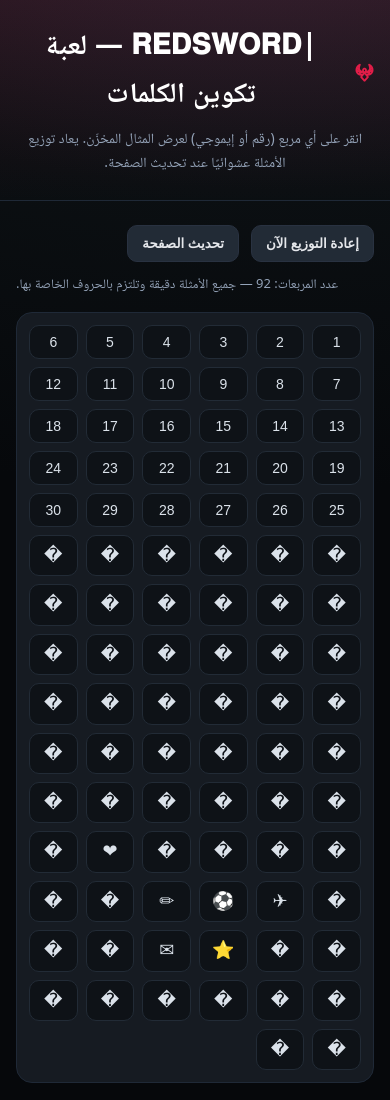
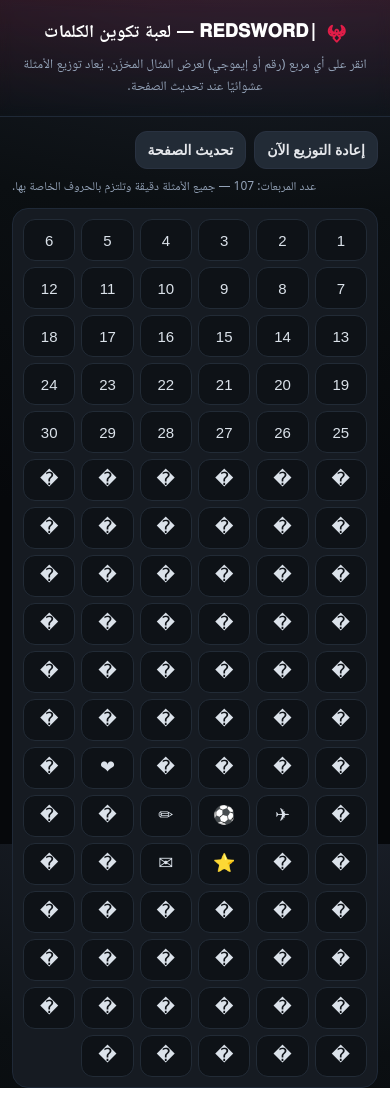
Before and after one commit to E-REDSWORD/Word-formation, a plain HTML site: page index.html in a window 390 px wide. Drawn offline with Linux system fonts and the light colour scheme.

Commit message:
Update index.html
تحديث

```diff
--- a/index.html
+++ b/index.html
@@ -2,7 +2,7 @@
 <html lang="ar" dir="rtl">
 <head>
   <meta charset="UTF-8" />
-  <meta name="viewport" content="width=device-width, initial-scale=1.0"/>
+  <meta name="viewport" content="width=device-width, initial-scale=1.0, maximum-scale=1"/>
   <title>ألعاب - 𖤍|𝐑𝐄𝐃𝐒𝐖𝐎𝐑𝐃 | لعبة تكوين الكلمات</title>
   <style>
     :root{
@@ -13,96 +13,105 @@
       --muted:#94a3b8;
       --good:#10b981;
       --grid:#161b22;
+      --card:#0e1217;
+      --border:#222b36;
     }
     *{box-sizing:border-box}
+    html,body{height:100%}
     body{
       margin:0;
-      font-family: "Cairo", system-ui, -apple-system, Segoe UI, Roboto, "Noto Naskh Arabic", Arial, sans-serif;
+      font-family:"Cairo", system-ui, -apple-system, Segoe UI, Roboto, "Noto Naskh Arabic", Arial, sans-serif;
       background: radial-gradient(1200px 600px at 70% -10%, #1f2430 0%, #0b0f12 50%, #06080b 100%);
       color:var(--text);
     }
     header{
-      padding:24px 16px;
+      padding:18px 14px;
       text-align:center;
       border-bottom:1px solid #1f2937;
       background:linear-gradient(180deg, rgba(225,29,72,.12), rgba(225,29,72,0));
+      position:sticky; top:0; z-index:10;
+      backdrop-filter:saturate(1.2) blur(6px);
     }
     header h1{
-      margin:0 0 8px;
-      font-size:28px;
-      letter-spacing:0.4px;
+      margin:0 0 6px;
+      font-size:20px;
+      letter-spacing:.2px;
+      display:inline-flex;
+      align-items:center;
+      gap:8px;
     }
     header p{
       margin:0;
       color:var(--muted);
-      font-size:14px;
+      font-size:13px;
     }
     .container{
-      max-width:1100px;
-      margin:24px auto;
-      padding:0 16px;
+      max-width:980px;
+      margin:14px auto 24px;
+      padding:0 12px;
     }
     .toolbar{
       display:flex;
-      gap:12px;
+      gap:8px;
       flex-wrap:wrap;
       align-items:center;
-      margin-bottom:16px;
+      margin-bottom:10px;
     }
     .toolbar button{
       background:var(--accent);
       color:#fff;
       border:none;
-      padding:10px 14px;
-      border-radius:10px;
+      padding:10px 12px;
+      border-radius:12px;
       cursor:pointer;
       font-weight:700;
       box-shadow:0 6px 16px rgba(225,29,72,.25);
+      font-size:14px;
     }
     .toolbar button.secondary{
       background:#222b36;
       color:var(--text);
       box-shadow:none;
       border:1px solid #293241;
+      font-weight:600;
     }
     .toolbar .note{
       color:var(--muted);
-      font-size:13px;
+      font-size:12px;
       margin-inline-start:auto;
     }
     .grid{
       display:grid;
       grid-template-columns: repeat(12, 1fr);
-      gap:8px;
+      gap:6px;
       background:var(--grid);
-      padding:12px;
+      padding:10px;
       border-radius:16px;
       border:1px solid #1f2937;
     }
     .cell{
-      background:#0e1217;
-      border:1px solid #222b36;
-      border-radius:10px;
+      background:var(--card);
+      border:1px solid var(--border);
+      border-radius:12px;
       padding:8px 6px;
       text-align:center;
       font-size:14px;
       cursor:pointer;
       user-select:none;
-      transition:transform .08s ease, box-shadow .12s ease, border-color .12s ease;
+      transition:transform .08s ease, box-shadow .12s ease, border-color .12s ease, background .12s ease;
       color:#dbe2ea;
+      min-height:38px;
+      display:flex; align-items:center; justify-content:center;
     }
     .cell:hover{
-      transform:translateY(-2px);
+      transform:translateY(-1px);
       border-color:#334155;
+      background:#121720;
       box-shadow:0 4px 12px rgba(0,0,0,.25);
     }
-    .cell .emoji{
-      font-size:18px;
-      display:block;
-      line-height:1.3;
-    }
+    .cell .emoji{font-size:18px; line-height:1.2}
     .panel{
-      margin-top:18px;
+      margin-top:12px;
       background:var(--panel);
       border:1px solid #1f2937;
       border-radius:16px;
@@ -112,13 +121,14 @@
       background:#121820;
       border-bottom:1px solid #1f2937;
       text-align:start;
+      padding:12px 14px;
     }
     .panel header h2{
       margin:0;
-      font-size:18px;
+      font-size:16px;
     }
-    .panel .content{
-      padding:16px;
+    .content{
+      padding:12px;
     }
     .letters{
       background:#0d1319;
@@ -126,15 +136,13 @@
       border-radius:12px;
       padding:10px 12px;
       margin-bottom:12px;
-      font-size:16px;
+      font-size:15px;
     }
-    .letters b{
-      color:#cbd5e1;
-    }
+    .letters b{color:#cbd5e1}
     .list{
       display:grid;
-      grid-template-columns: repeat(2, minmax(0,1fr));
-      gap:12px;
+      grid-template-columns: repeat(2, minmax(0, 1fr));
+      gap:10px;
     }
     .item{
       background:#0e141b;
@@ -144,31 +152,25 @@
     }
     .item h3{
       margin:0 0 6px;
-      font-size:15px;
+      font-size:14px;
       color:#cbd5e1;
     }
-    .answers{
-      color:#e2e8f0;
-      font-size:15px;
-    }
-    .answers .ok{
-      color:var(--good);
-      font-weight:700;
-    }
+    .answers{color:#e2e8f0; font-size:14px}
     .actions{
       display:flex;
       gap:8px;
-      padding:12px 16px;
+      padding:10px 12px;
       border-top:1px solid #1f2937;
       background:#11161b;
     }
     .actions button{
       padding:10px 12px;
-      border-radius:10px;
+      border-radius:12px;
       border:1px solid #293241;
       background:#222b36;
       color:var(--text);
       cursor:pointer;
+      font-size:14px;
     }
     .actions button.copy{
       background:var(--accent);
@@ -180,42 +182,37 @@
     .footer-note{
       color:var(--muted);
       font-size:12px;
-      padding:10px 16px;
+      padding:10px 12px;
       border-top:1px dashed #24303f;
       background:#0f1318;
     }
     .hidden{display:none}
-    .brand{
-      display:inline-flex;
-      align-items:center;
-      gap:8px;
-      font-weight:800;
-      color:#fff;
-    }
-    .brand .blade{
-      color:var(--accent);
-      font-size:20px;
-    }
+    .brand{display:inline-flex; align-items:center; gap:8px; font-weight:800; color:#fff}
+    .brand .blade{color:var(--accent); font-size:20px}
     @media (max-width:900px){
       .grid{grid-template-columns: repeat(8, 1fr);}
       .list{grid-template-columns: 1fr;}
+      header h1{font-size:18px}
     }
     @media (max-width:600px){
       .grid{grid-template-columns: repeat(6, 1fr);}
+      .cell{min-height:42px; font-size:15px}
+      .letters{font-size:16px}
+      .answers{font-size:15px}
     }
   </style>
 </head>
 <body>
   <header>
     <h1 class="brand"><span class="blade">𖤍</span>|𝐑𝐄𝐃𝐒𝐖𝐎𝐑𝐃 — لعبة تكوين الكلمات</h1>
-    <p>انقر على أي مربع (رقم أو إيموجي) لعرض المثال المخزّن. يعاد توزيع الأمثلة عشوائيًا عند تحديث الصفحة.</p>
+    <p>انقر على أي مربع (رقم أو إيموجي) لعرض المثال المخزّن. يُعاد توزيع الأمثلة عشوائيًا عند تحديث الصفحة.</p>
   </header>
 
   <div class="container">
     <div class="toolbar">
       <button id="shuffleBtn" class="secondary" title="إعادة توزيع الأمثلة">إعادة التوزيع الآن</button>
       <button id="reloadBtn" class="secondary" title="تحديث الصفحة">تحديث الصفحة</button>
-      <span class="note">عدد المربعات: 92 — جميع الأمثلة دقيقة وتلتزم بالحروف الخاصة بها.</span>
+      <span class="note">عدد المربعات: 107 — جميع الأمثلة دقيقة وتلتزم بالحروف الخاصة بها.</span>
     </div>
 
     <div id="grid" class="grid" aria-label="شبكة أمثلة اللعبة"></div>
@@ -240,40 +237,41 @@
 
   <script>
     // ————————————————
-    // بيانات مرجعية (قوائم عربية دقيقة)
+    // قوائم مرجعية عربية دقيقة
     // ————————————————
-
     const AR = {
       countries: [
         "السودان","لبنان","اليمن","سوريا","الأردن","عُمان","إيران","مصر",
-        "ليبيا","تونس","الجزائر","المغرب","العراق","البحرين","الكويت","قطر","تركيا"
+        "ليبيا","تونس","الجزائر","المغرب","العراق","البحرين","الكويت","قطر","تركيا","موريتانيا","فلسطين"
       ],
       capitals: [
-        "روما","بيروت","صنعاء","دمشق","عمان","الدوحة","المنامة","الرياض","القاهرة","بغداد","الجزائر","تونس","نواكشوط","طرابلس"
+        "روما","بيروت","صنعاء","دمشق","عمان","الدوحة","المنامة","الرياض","القاهرة",
+        "بغداد","الجزائر","تونس","نواكشوط","طرابلس","أنقرة","الرباط","الكويت"
       ],
       fruits: [
-        "رمان","ليمون","تفاح","موز","عنب","تين","تمر","مانجو","بطيخ","خوخ","كمثرى","كيوي"
+        "رمان","ليمون","تفاح","موز","عنب","تين","تمر","مانجو","بطيخ","خوخ","كمثرى","كيوي","فراولة"
       ],
       vegetables: [
-        "بصل","جزر","خيار","كوسة","فلفل","طماطم","بطاطس","باميا","لوبيا","نعناع","ملوخية","قرنبيط"
+        "بصل","جزر","خيار","كوسة","فلفل","طماطم","بطاطس","باميا","لوبيا","نعناع","ملوخية","قرنبيط","كرفس","سبانخ"
       ],
       male: [
-        "رامي","سامي","وليد","باسل","نور","ناصر","عماد","أمين","سليم","مراد","أنور","مازن","رائد","ليث"
+        "رامي","سامي","وليد","باسل","نور","ناصر","عماد","أمين","سليم","مراد","أنور","مازن","رائد","ليث","منير","نادر"
       ],
       female: [
-        "لينا","نوال","سمر","رنا","مروى","منى","رندا","نورا","ليان","ريم","سلوى","آمال","منار","سناء"
+        "لينا","نوال","سمر","رنا","مروى","منى","رندا","نورا","ليان","ريم","سلوى","آمال","منار","سناء","نادية","مريم"
       ],
       objects: [
-        "باب","قلم","كتاب","سيف","كرسي","هاتف","مفتاح","مصباح","منديل","كوب","طبق","ساعة","مرآة","حاسوب","سيارة"
+        "باب","قلم","كتاب","سيف","كرسي","هاتف","مفتاح","مصباح","منديل","كوب","طبق","ساعة","مرآة","حاسوب","سيارة","لوح","جرس","مغناطيس"
       ],
       animals: [
-        "أسد","أرنب","بومة","قط","كلب","نمر","حصان","جمل","غزال","فهد","ثور","بقر","قطة","ديك","بطة","حمامة","سمكة","ضفدع","ثعلب"
+        "أسد","أرنب","بومة","قط","كلب","نمر","حصان","جمل","غزال","فهد","ثور","بقرة","ديك","بطة","حمامة","سمكة","ضفدع","ثعلب","وزة","غزال"
       ],
       arabicLetters: Array.from("ابتثجحخدذرزسشصضطظعغفقكلمنهويةء")
     };
 
-    // بعض الكلمات تحتوي حروف لا نتوفر عليها في كل مثال، لذلك سنبني الأمثلة انطلاقًا من الكلمات ثم نستخرج الحروف.
-    // دالة استخراج حروف فريدة من الكلمات:
+    // ————————————————
+    // أدوات مساعدة
+    // ————————————————
     const uniqueLettersFrom = (words) => {
       const set = new Set();
       words.join("").split("").forEach(ch => {
@@ -282,7 +280,6 @@
       return Array.from(set);
     };
 
-    // اختيار عشوائي من مصفوفة:
     const pick = (arr, n=1) => {
       const copy = [...arr];
       const out = [];
@@ -293,21 +290,17 @@
       return out;
     };
 
-    // التحقق أن الكلمة تُبنى من مجموعة الحروف:
     const canBuild = (word, letters) => {
-      const pool = letters.slice();
-      for (const ch of word.split("")){
-        const i = pool.indexOf(ch);
-        if (i === -1) return false;
-        pool.splice(i,1);
-      }
-      return true;
+      // نتحقق من توفر كل حرف من كلمة ضمن مجموعة الحروف (تكرار الحرف لا يلزم، لأنها من حروف متاحة فحسب)
+      return word.split("").every(ch => letters.includes(ch));
     };
 
-    // توليد مثال واحد يفي بالقاعدة: دولة(ـان)، فاكهة(ـان)، خضار(ـان)، أولاد(ـان)، بنات(ـان)، جماد(ـان)، حيوانات(ـان)، عاصمة إن وجدت
-    // نبني الكلمات أولًا ثم الحروف كاتحادها لضمان صحة البناء.
+    const ensureBuildList = (list, letters) => list.filter(w => canBuild(w, letters));
+
+    // ————————————————
+    // توليد مثال واحد دقيق
+    // ————————————————
     function generateExample(){
-      // اختر 1 أو 2 لكل فئة
       const countries = pick(AR.countries, Math.random() < 0.7 ? 2 : 1);
       const fruits    = pick(AR.fruits,    Math.random() < 0.8 ? 2 : 1);
       const vegs      = pick(AR.vegetables,Math.random() < 0.8 ? 2 : 1);
@@ -316,12 +309,12 @@
       const objects   = pick(AR.objects,   Math.random() < 0.8 ? 2 : 1);
       const animals   = pick(AR.animals,   Math.random() < 0.8 ? 2 : 1);
 
-      // كوّن الحروف من كل الكلمات المختارة
+      // الحروف = اتحاد الحروف في الكلمات المختارة
       let letters = uniqueLettersFrom([
         ...countries, ...fruits, ...vegs, ...males, ...females, ...objects, ...animals
       ]);
 
-      // قلص/وسع عدد الحروف ليكون بين 8 و 12
+      // اضبط عدد الحروف بين 8 و 12
       if (letters.length > 12){
         letters = pick(letters, 12);
       } else if (letters.length < 8){
@@ -329,19 +322,18 @@
         letters = [...letters, ...extra];
       }
 
-      // تحقق من أن كل كلمة قابلة للبناء فعلاً بهذه الحروف (بعض التقليص قد يحذف حرفًا)
-      const ensureBuild = (list) => list.filter(w => canBuild(w, letters));
-      const cOK = ensureBuild(countries);
-      const fOK = ensureBuild(fruits);
-      const vOK = ensureBuild(vegs);
-      const mOK = ensureBuild(males);
-      const feOK= ensureBuild(females);
-      const oOK = ensureBuild(objects);
-      const aOK = ensureBuild(animals);
+      // تأكد أن كل كلمة قابلة للبناء من الحروف بعد التقليص
+      const cOK = ensureBuildList(countries, letters);
+      const fOK = ensureBuildList(fruits, letters);
+      const vOK = ensureBuildList(vegs, letters);
+      const mOK = ensureBuildList(males, letters);
+      const feOK= ensureBuildList(females, letters);
+      const oOK = ensureBuildList(objects, letters);
+      const aOK = ensureBuildList(animals, letters);
 
-      // إن فُقدت عناصر بسبب التقليص، عُوضها بكلمات بديلة من نفس الفئة تتوافق مع الحروف الحالية
-      function refill(target, sourceList, preferTwo=true){
-        const need = preferTwo ? 2 : 1;
+      // حاول تعويض الناقص إن لزم
+      function refill(target, sourceList, wantTwo){
+        const need = wantTwo ? 2 : 1;
         if (target.length >= need) return target;
         const options = sourceList.filter(w => canBuild(w, letters) && !target.includes(w));
         while (target.length < need && options.length){
@@ -358,72 +350,68 @@
       const finalObjects   = refill(oOK, AR.objects, true);
       const finalAnimals   = refill(aOK, AR.animals, true);
 
-      // عاصمة: نضيفها فقط إذا كانت قابلة للبناء من نفس الحروف
+      // العواصم: اختيار واحدة فقط إن كانت قابلة للبناء
       const capsOptions = AR.capitals.filter(w => canBuild(w, letters));
       const caps = capsOptions.length ? [capsOptions[Math.floor(Math.random()*capsOptions.length)]] : [];
 
       return {
         letters,
         categories: [
-          { title: "استخرج اسم دولتان", answers: finalCountries.slice(0,2) },
-          { title: "استخرج اسم فاكهتان", answers: finalFruits.slice(0,2) },
-          { title: "استخرج اسم نوعين خضار", answers: finalVegs.slice(0,2) },
-          { title: "استخرج أسماء 2 أولاد", answers: finalMales.slice(0,2) },
-          { title: "استخرج 2 أسماء بنات", answers: finalFemales.slice(0,2) },
-          { title: "استخرج 2 جماد", answers: finalObjects.slice(0,2) },
-          { title: "استخرج اسماء 2 حيوانات", answers: finalAnimals.slice(0,2) },
-          { title: "استخرج اسم عاصمة دولة", answers: caps.slice(0,1) } // تُعرض فقط إن وجدت
+          { key: "countries", type: "دولة", titleTwo: "استخرج اسم دولتان", answers: finalCountries.slice(0,2) },
+          { key: "fruits",    type: "فاكهة", titleTwo: "استخرج اسم فاكهتان", answers: finalFruits.slice(0,2) },
+          { key: "vegetables",type: "نوع خضار", titleTwo: "استخرج اسم نوعين خضار", answers: finalVegs.slice(0,2) },
+          { key: "male",      type: "ولد", titleTwo: "استخرج أسماء 2 أولاد", answers: finalMales.slice(0,2) },
+          { key: "female",    type: "بنت", titleTwo: "استخرج 2 أسماء بنات", answers: finalFemales.slice(0,2) },
+          { key: "objects",   type: "جماد", titleTwo: "استخرج 2 جماد", answers: finalObjects.slice(0,2) },
+          { key: "animals",   type: "حيوان", titleTwo: "استخرج اسماء 2 حيوانات", answers: finalAnimals.slice(0,2) },
+          { key: "capitals",  type: "عاصمة دولة", titleTwo: "استخرج اسم عاصمة دولة", answers: caps.slice(0,1) }
         ]
       };
     }
 
-    // لتأكيد الدقة، سنولد 92 مثالًا ونضمن أن كل فئة لديها على الأقل عنصر واحد،
-    // والعاصمة قد تكون غائبة إن لم يمكن بناؤها من الحروف.
-    function generateExamples92(){
+    // ————————————————
+    // توليد 107 مثالًا مع فحص الدقة
+    // ————————————————
+    function generateExamples(count=107){
       const examples = [];
       let safety = 0;
-      while (examples.length < 92 && safety < 500){
+      while (examples.length < count && safety < count*8){
         const ex = generateExample();
-        // تحقُّق: كل الفئات الأساسية يجب أن تحتوي ≥1 إجابة
+        // تأكد أن الفئات الأساسية (عدا العاصمة) لديها على الأقل عنصر واحد
         const essentialOK = ex.categories.slice(0,7).every(cat => cat.answers.length >= 1);
         if (essentialOK){
           examples.push(ex);
         }
         safety++;
       }
-      // إذا لأي سبب لم نصل 92، نعيد المحاولة بزيادة السقف
-      while (examples.length < 92){
+      while (examples.length < count){
         examples.push(generateExample());
       }
       return examples;
     }
 
     // ————————————————
-    // شبكة 92 مربّعًا (أرقام + إيموجيّات)
+    // شبكة 107 مربّعًا
     // ————————————————
-
     const CELLS = [
       // 30 أرقام
       ...Array.from({length:30}, (_,i)=>({label:String(i+1)})),
-      // 20 حيوانات (من طلبك)
+      // 20 حيوانات
       ..."🐘🦒🦁🦌🐪🦘🐎🐄🐸🐟🐢🐍🐈🐀🐓🦆🕊🦋🐌🐇".split("").map(e=>({label:e, isEmoji:true})),
-      // 19 رموز/أشياء
+      // 19 رموز
       ..."❤👁✈⚽✏🪶🌛⭐✉📞📷🔍🧲💣🔑🔒🏠💼🎵💡".split("").map(e=>({label:e, isEmoji:true})),
-      // 21 فواكه/خضار إيموجي (المجموعة المقدمة + اثنان إضافيان للوصول إلى 92)
-      ..."🍓🍎🍉🥭🍍🍌🍇🥝🍋🥥🫚🥕🧅🥔🍄‍🟫🥒🥑🧄🫑🥬🌽".split("").map(e=>({label:e, isEmoji:true})),
-      // لإكمال إلى 92: رقمان إضافيان
-      {label:"31"},{label:"32"}
-    ].slice(0,92);
+      // 22 فواكه/خضار
+      ..."🍓🍎🍉🥭🍍🍌🍇🥝🍋🥥🫚🥕🧅🥔🍄🟫🥒🥑🧄🫑🥬🌽".split("").map(e=>({label:e, isEmoji:true})),
+      // 16 أعلام دول
+      ..."🇸🇦🇾🇪🇦🇷🇨🇦🇫🇷🇬🇧🇮🇶🇺🇲🇯🇵🇪🇦🇩🇿🇩🇪🇪🇬🇲🇦🇦🇪".split("").map(e=>({label:e, isEmoji:true}))
+    ].slice(0,107);
 
-    // أمثلة 92 مع التوزيع العشوائي
-    let EXAMPLES = generateExamples92();
-
-    // عند إعادة التوزيع: نعيد خلط الأمثلة مع الخلايا
+    // أمثلة 107 مع التوزيع العشوائي
+    let EXAMPLES = generateExamples(107);
     let cellToExampleIndex = [];
 
     function shuffleMapping(){
       const indices = Array.from({length: EXAMPLES.length}, (_,i)=>i);
-      // خلط عشوائي بسيط
       for (let i = indices.length - 1; i > 0; i--){
         const j = Math.floor(Math.random() * (i+1));
         [indices[i], indices[j]] = [indices[j], indices[i]];
@@ -444,6 +432,51 @@
       });
     }
 
+    // ————————————————
+    // نص منسوخ ذكي حسب عدد الإجابات
+    // ————————————————
+    function promptText(type, count){
+      // صياغة مطابقة لملاحظتك:
+      // 0: لا يوجد استخراج لاسم (…)
+      // 1: استخرج اسم (…) واحدة
+      // 2: استخرج اسم (…) اثنتان أو صياغة الفئة الخاصة إن رغبت
+      const mapZero = {
+        "دولة":"لا يوجد استخراج لاسم دولة",
+        "فاكهة":"لا يوجد استخراج لاسم فاكهة",
+        "نوع خضار":"لا يوجد استخراج لاسم نوع خضار",
+        "ولد":"لا يوجد استخراج لاسم ولد",
+        "بنت":"لا يوجد استخراج لاسم بنت",
+        "جماد":"لا يوجد استخراج لاسم جماد",
+        "حيوان":"لا يوجد استخراج لاسم حيوان",
+        "عاصمة دولة":"لا يوجد استخراج لاسم عاصمة دولة"
+      };
+      const mapOne = {
+        "دولة":"استخرج اسم دولة واحدة",
+        "فاكهة":"استخرج اسم فاكهة واحدة",
+        "نوع خضار":"استخرج اسم نوع خضار واحد",
+        "ولد":"استخرج اسم ولد واحد",
+        "بنت":"استخرج اسم بنت واحدة",
+        "جماد":"استخرج اسم جماد واحد",
+        "حيوان":"استخرج اسم حيوان واحد",
+        "عاصمة دولة":"استخرج اسم عاصمة دولة"
+      };
+      const mapTwo = {
+        "دولة":"استخرج اسم دولتان",
+        "فاكهة":"استخرج اسم فاكهتان",
+        "نوع خضار":"استخرج اسم نوعين خضار",
+        "ولد":"استخرج اسمي ولدين",
+        "بنت":"استخرج اسمي بنتين",
+        "جماد":"استخرج اسمين جماد",
+        "حيوان":"استخرج اسمين حيوانات",
+        "عاصمة دولة":"استخرج اسم عاصمة دولة"
+      };
+      if (count === 0) return mapZero[type] || `لا يوجد استخراج لاسم ${type}`;
+      if (count === 1) return mapOne[type] || `استخرج اسم ${type} واحدة`;
+      if (count === 2) return mapTwo[type] || `استخرج اسم ${type} اثنتان`;
+      // حالات نادرة (>2)
+      return `استخرج ${count} ${type}`;
+    }
+
     function showExample(cellIndex){
       const exampleIndex = cellToExampleIndex[cellIndex];
       const ex = EXAMPLES[exampleIndex];
@@ -451,17 +484,16 @@
       const lettersBox = document.getElementById("lettersBox");
       const itemsList = document.getElementById("itemsList");
 
-      const lettersLine = "الحروف: \n[ " + ex.letters.join("، ") + " ]";
       lettersBox.innerHTML = `<b>الحروف:</b> [ ${ex.letters.join("، ")} ]`;
+      itemsList.innerHTML = "";
 
-      itemsList.innerHTML = "";
       ex.categories.forEach(cat=>{
-        // لا نعرض "العاصمة" إذا لم توجد إجابة
-        if (cat.title.includes("عاصمة") && cat.answers.length === 0) return;
+        // عرض العناصر في شاشة اللعبة: لا نعرض فئة العاصمة إن كانت بلا إجابة
+        if (cat.key === "capitals" && cat.answers.length === 0) return;
         const item = document.createElement("div");
         item.className = "item";
         const h3 = document.createElement("h3");
-        h3.textContent = cat.title;
+        h3.textContent = promptText(cat.type, cat.answers.length);
         const p = document.createElement("div");
         p.className = "answers";
         p.innerHTML = cat.answers.length ? cat.answers.join(" - ") : `<span class="ok">—</span>`;
@@ -470,7 +502,7 @@
         itemsList.appendChild(item);
       });
 
-      // إعداد النسخ بدون إجابات
+      // زر النسخ (بدون إجابات) مع صياغة دقيقة
       const copyBtn = document.getElementById("copyBtn");
       copyBtn.onclick = ()=>{
         const lines = [];
@@ -480,13 +512,15 @@
         lines.push("الحروف : ");
         lines.push("[ " + ex.letters.join("، ") + " ]");
         ex.categories.forEach(cat=>{
-          if (cat.title.includes("عاصمة") && cat.answers.length === 0) return;
-          lines.push(cat.title);
+          // في النص المنسوخ: نكتب جملة بحسب عدد الإجابات
+          const line = promptText(cat.type, cat.answers.length);
+          // بالنسبة للعاصمة: تُدرج فقط إذا كان count>=1 (كما طلبت: "يطلبها فقط إن وجد")
+          if (cat.key === "capitals" && cat.answers.length === 0) return;
+          lines.push(line);
         });
         lines.push("______________");
         const text = lines.join("\n");
         navigator.clipboard.writeText(text).then(()=>{
-          // اختياري: تأكيد صغير
           copyBtn.textContent = "تم النسخ ✅";
           setTimeout(()=> copyBtn.textContent = "نسخ المثال (بدون إجابات)", 1200);
         }).catch(()=>{
@@ -497,7 +531,6 @@
       document.getElementById("panelTitle").textContent = "المثال المختار";
       panel.classList.remove("hidden");
 
-      // زر إغلاق
       document.getElementById("closeBtn").onclick = ()=>{
         panel.classList.add("hidden");
       };
@@ -506,8 +539,6 @@
     // أزرار الأدوات
     document.getElementById("shuffleBtn").onclick = ()=>{
       shuffleMapping();
-      // لا حاجة لتحديث الواجهة لأن التوزيع يُستخدم عند النقر
-      // لكن يمكن عرض رسالة أو ومضة صغيرة
       document.getElementById("shuffleBtn").textContent = "أُعيد التوزيع ✅";
       setTimeout(()=> document.getElementById("shuffleBtn").textContent = "إعادة التوزيع الآن", 1200);
     };
@@ -516,10 +547,13 @@
     };
 
     // تهيئة الصفحة
-    renderGrid();
-    shuffleMapping();
+    function init(){
+      renderGrid();
+      shuffleMapping();
+    }
+    init();
 
-    // ملاحظة: عند تحديث الصفحة، تُعاد توليد الأمثلة وتوزيعها عشوائيًا، لذا سيتبدّل ارتباط كل مربع بمثال مختلف تلقائيًا.
+    // عند تحديث الصفحة، تُعاد توليد الأمثلة وتوزيعها عشوائيًا تلقائيًا عبر إعادة تحميل الصفحة.
   </script>
 </body>
 </html>
```
